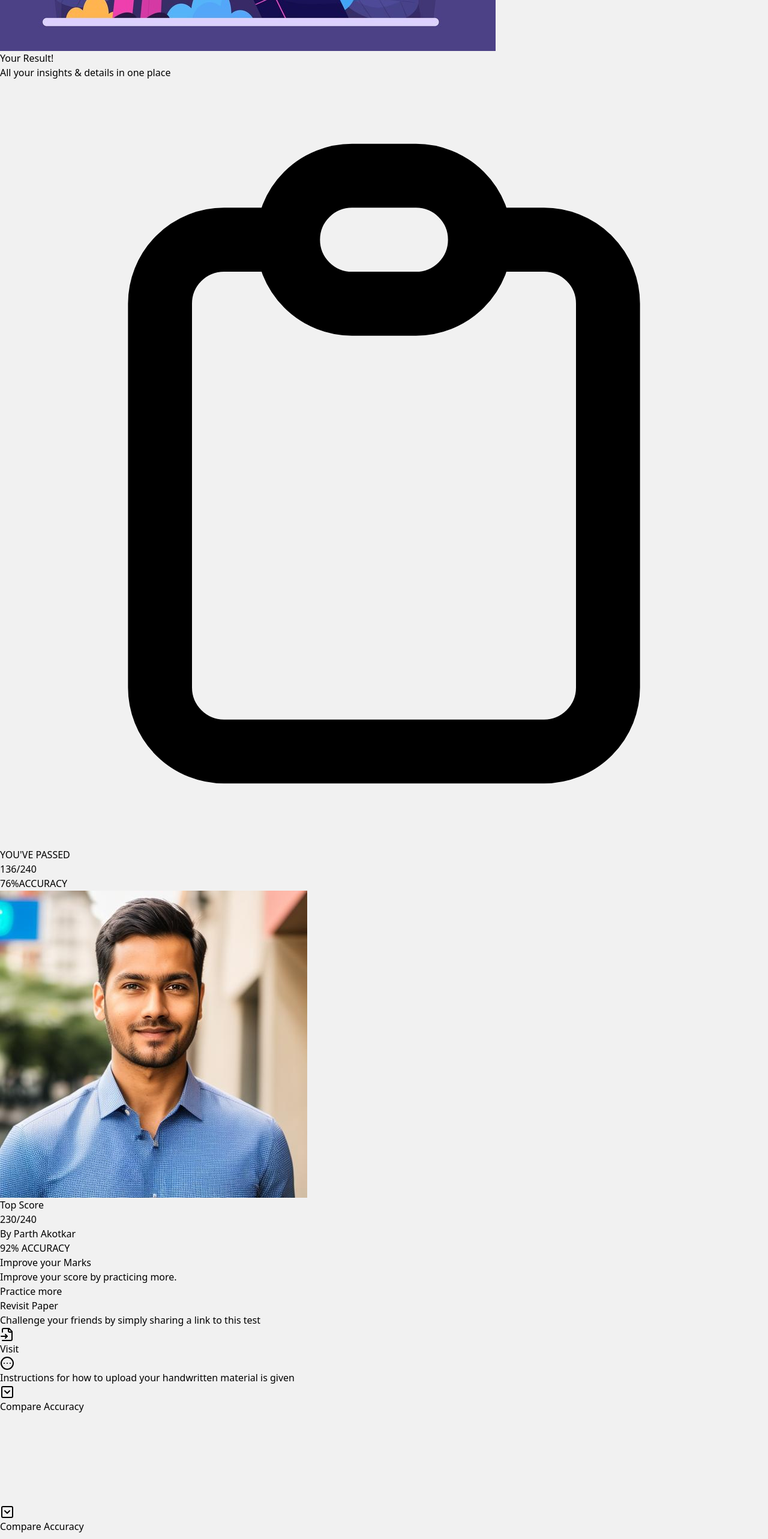
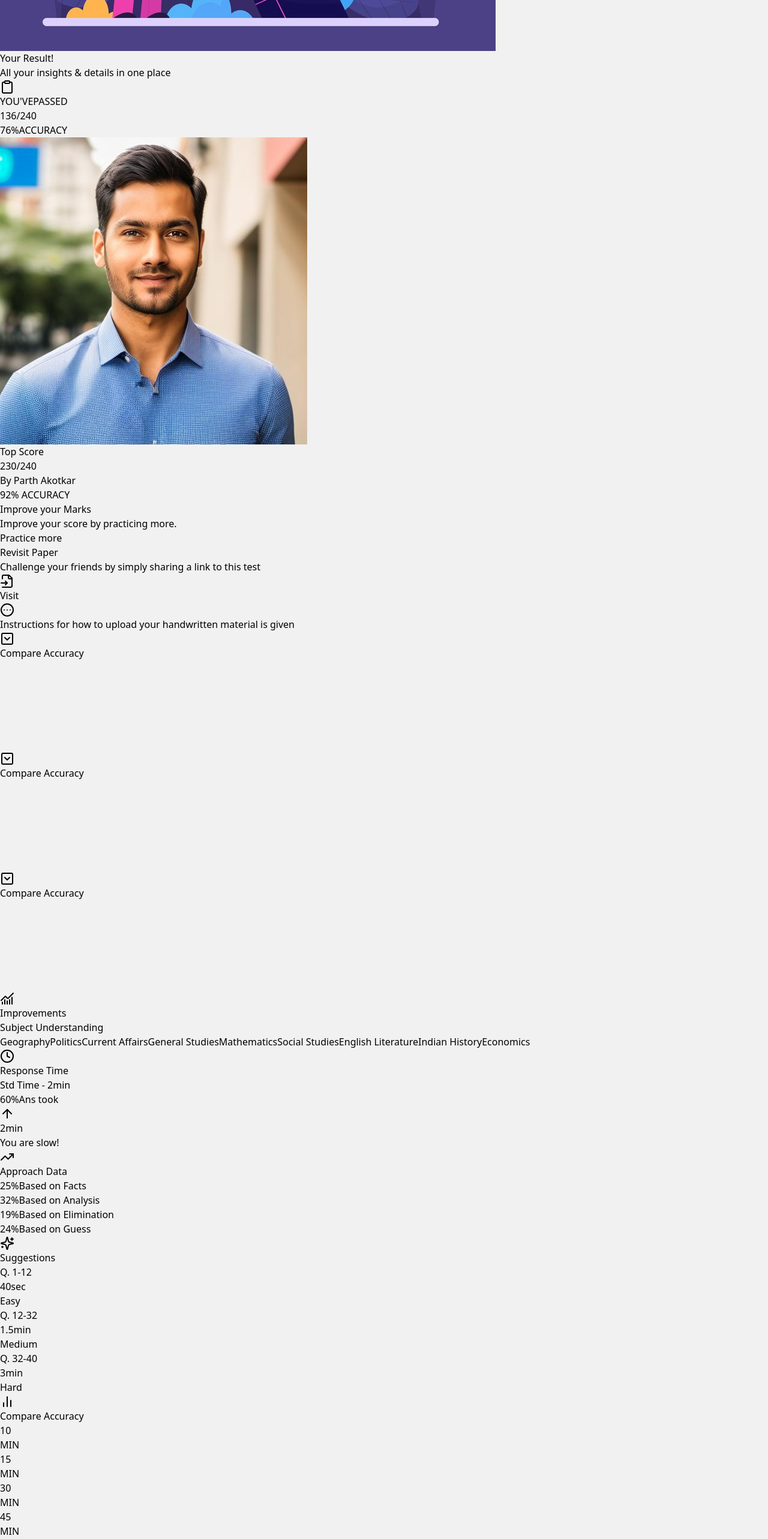
Before and after one commit to itsrajcode/assign-project, a React (Vite) app: page / in a window 1280 px wide. Shown: the part 3800-6366 px from the top of the page at 60% size. Built offline with nearby package versions, Linux system fonts and the light colour scheme.

Commit message:
Feat:Suggestion Component

```diff
--- a/src/App.jsx
+++ b/src/App.jsx
@@ -6,6 +6,7 @@ import SubjectImprovements from "./components/Improvements";
 import AccuracyComparisonChart from "./components/AccuracyComparisonChart";
 import ResponseTime from "./components/ResponseTime";
 import ApproachData from "./components/ApproachData";
+import Suggestions from "./components/Suggestions";
 
 function App() {
   return (
@@ -32,7 +33,7 @@ function App() {
               <SubjectImprovements />
               <ResponseTime />
               <ApproachData />
-              <SubjectImprovements />
+              <Suggestions />
             </div>
 
             {/* Accuracy Comparison Charts Section */}
--- a/src/components/ResultCard.jsx
+++ b/src/components/ResultCard.jsx
@@ -1,4 +1,5 @@
 import { CircleEllipsisIcon } from "lucide-react";
+import { Clipboard } from "lucide-react";
 import { FileInputIcon } from "lucide-react";
 import React from "react";
 
@@ -24,23 +25,11 @@ const ResultCard = () => {
           <div className="flex items-center justify-between flex-wrap sm:flex-nowrap gap-2">
             <div className="flex items-center space-x-2 sm:space-x-3">
               <div className="p-1.5 sm:p-2 bg-indigo-100 rounded">
-                <svg
-                  className="w-5 h-5 sm:w-6 sm:h-6 text-indigo-600"
-                  viewBox="0 0 24 24"
-                  fill="none"
-                  stroke="currentColor"
-                  strokeWidth="2"
-                >
-                  <path
-                    strokeLinecap="round"
-                    strokeLinejoin="round"
-                    d="M9 5H7a2 2 0 00-2 2v12a2 2 0 002 2h10a2 2 0 002-2V7a2 2 0 00-2-2h-2M9 5a2 2 0 002 2h2a2 2 0 002-2M9 5a2 2 0 012-2h2a2 2 0 012 2"
-                  />
-                </svg>
+                <Clipboard className="w-5 h-5 sm:w-6 sm:h-6 text-indigo-600" />
               </div>
               <div>
                 <div className="text-xs bg-indigo-600 text-white px-2 py-0.5 sm:py-1 rounded-xl">
-                  YOU'VE PASSED
+                YOU'VEPASSED
                 </div>
                 <div className="text-xl sm:text-2xl font-bold">
                   136<span className="text-gray-400 text-xs sm:text-sm">/240</span>
--- /dev/null
+++ b/src/components/Suggestions.jsx
@@ -0,0 +1,46 @@
+import React from 'react';
+import { Sparkles } from 'lucide-react';
+
+const Suggestions = ({
+  suggestions = [
+    { range: 'Q. 1-12', time: '40sec', difficulty: 'Easy', color: 'text-teal-500' },
+    { range: 'Q. 12-32', time: '1.5min', difficulty: 'Medium', color: 'text-yellow-500' },
+    { range: 'Q. 32-40', time: '3min', difficulty: 'Hard', color: 'text-red-500' }
+  ]
+}) => {
+  return (
+    <div className="p-2 rounded-lg bg-white shadow-sm border border-gray-200">
+      {/* Header */}
+      <div className="flex items-center gap-2 mb-4">
+        <Sparkles className="w-5 h-5 text-gray-400" />
+        <h2 className="text-lg text-gray-400 font-semibold">Suggestions</h2>
+      </div>
+
+      {/* Suggestions Grid */}
+      <div className="flex justify-between gap-2">
+        {suggestions.map((item, index) => (
+          <div key={index} className="flex flex-col items-center">
+            {/* Question Range */}
+            <span className="bg-indigo-600 text-white px-2 py-1 rounded-md text-sm mb-2">
+              {item.range}
+            </span>
+
+            {/* Time */}
+            <div className="border border-dashed border-gray-400 rounded-lg mb-2 px-4 w-16 h-16 flex items-center justify-center">
+              <span className="text-xl font-bold text-gray-800">
+                {item.time}
+              </span>
+            </div>
+
+            {/* Difficulty */}
+            <span className={`font-medium ${item.color}`}>
+              {item.difficulty}
+            </span>
+          </div>
+        ))}
+      </div>
+    </div>
+  );
+};
+
+export default Suggestions;
```
